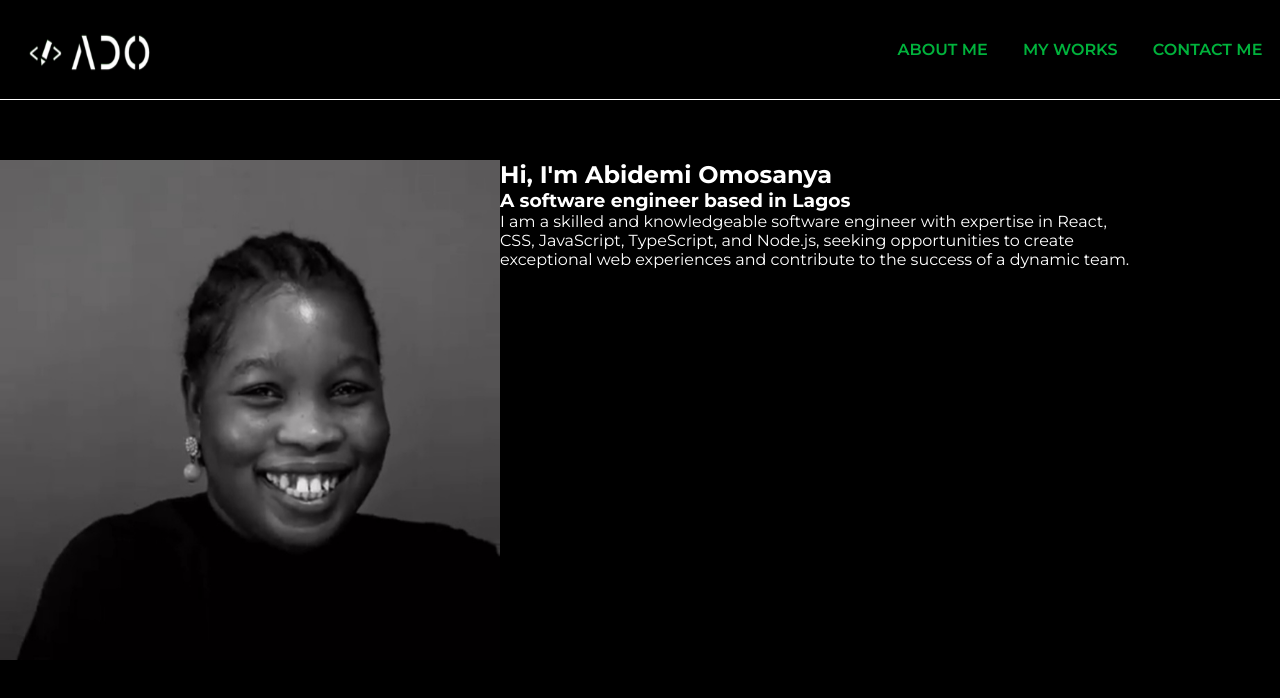
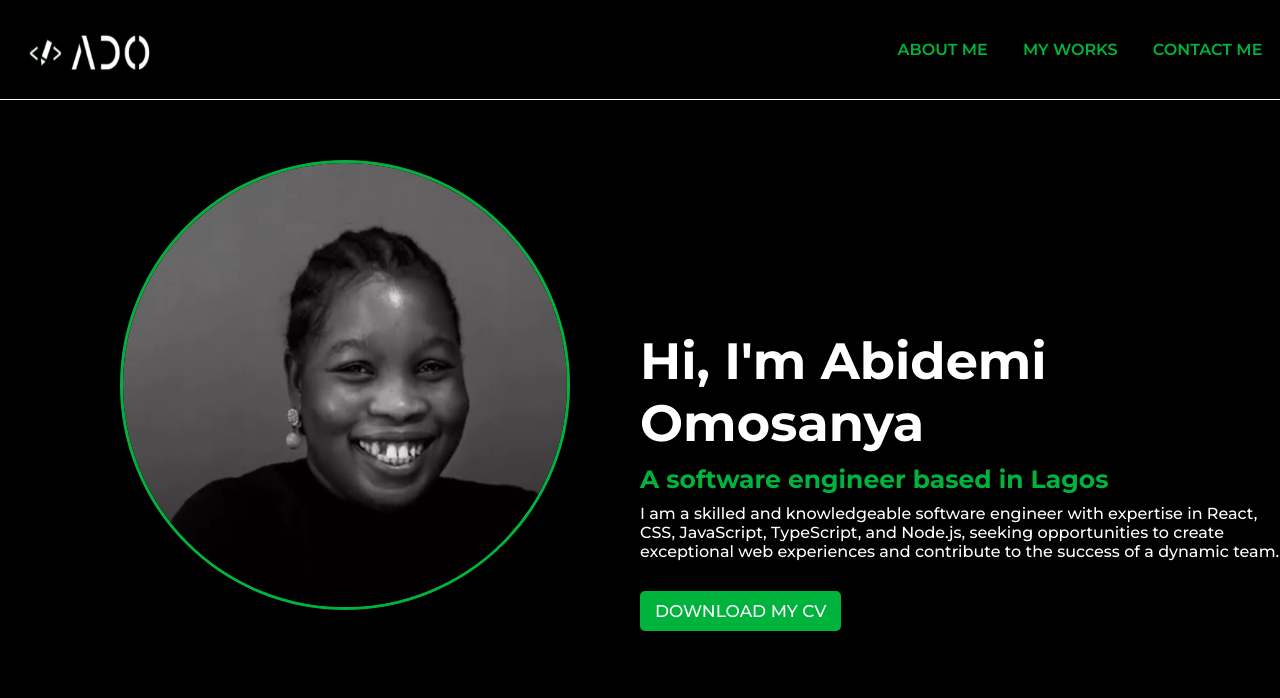
Before and after one commit to Bii-sama/my-portfolio, a React (Vite) app in the folder portfolio-site/: page / in a window 1280 px wide. Shown: the top 698 px of the page. Built offline with nearby package versions, Linux system fonts and the light colour scheme.

Commit message:
portfolio updated'

```diff
--- a/portfolio-site/src/components/Body.jsx
+++ b/portfolio-site/src/components/Body.jsx
@@ -10,13 +10,15 @@ export default function Body() {
             <img src={picture} alt="my-picture" width= "500" height="500"/>
         </section>
 
-        <section className='profile'>
+        <section className='profile' id='profile'>
 <h1>Hi, I'm Abidemi Omosanya</h1>
 <h3>A software engineer based in Lagos</h3>
 <p>I am a skilled and knowledgeable software engineer with expertise in
 React, CSS, JavaScript, TypeScript, and Node.js,
 seeking opportunities to create exceptional web experiences and
 contribute to the success of a dynamic team.</p>
+
+<a href='https://drive.google.com/file/d/169BLXKfchbh79lYCljx-1e2saPbIMDwx/view?usp=drive_link' target='_blank'>Download my CV</a>
         </section>
 
     </div>
--- a/portfolio-site/src/components/NavBar.jsx
+++ b/portfolio-site/src/components/NavBar.jsx
@@ -10,7 +10,7 @@ export default function NavBar() {
         <img src={logo} alt="logo" height="150"  width="180"/>
       <nav>
         <ul>
-            <li><a href="#">About Me</a></li>
+            <li><a href="#profile">About Me</a></li>
             <li><a href="#">My Works</a></li>
             <li><a href="#">Contact Me</a></li>
         </ul>
--- a/portfolio-site/src/components/body.css
+++ b/portfolio-site/src/components/body.css
@@ -11,7 +11,50 @@
     font-family: "Montserrat";
 }
 
+.landing-page .image{
+    margin-left: 120px;
+}
+
+.landing-page .image img{
+    border-radius: 50%;
+    width: 450px;
+    height: 450px;
+    border: 3.5px solid #00b33c;
+}
 
 .landing-page .profile{
     width: 50%;
+    margin-left: 70px;
+    margin-top: 170px;
 }
+
+.landing-page .profile h1{
+    font-size: 51px;
+    padding-bottom: 10px;
+}
+
+.landing-page .profile h3{
+    font-size: 25px;
+    color: #00b33c;
+    padding-bottom: 10px;
+}
+
+.landing-page .profile p{
+    font-weight: 500;
+}
+
+
+.landing-page .profile a{
+    padding: 10px 15px;
+    background-color: #00b33c;
+    border-style: none;
+    border-radius: 5px;
+    color: #fff;
+    font-size: 17px;
+    font-weight: 500;
+    position: relative;
+    top: 40px;
+    text-decoration: none;
+    text-transform: uppercase;
+
+}
```
